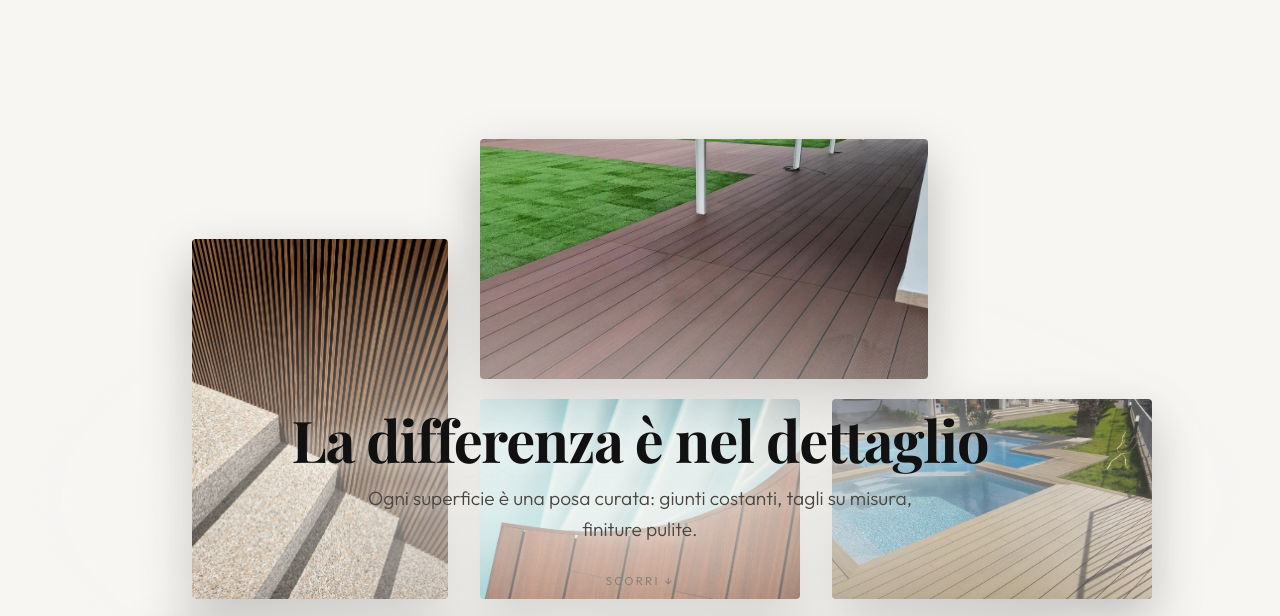
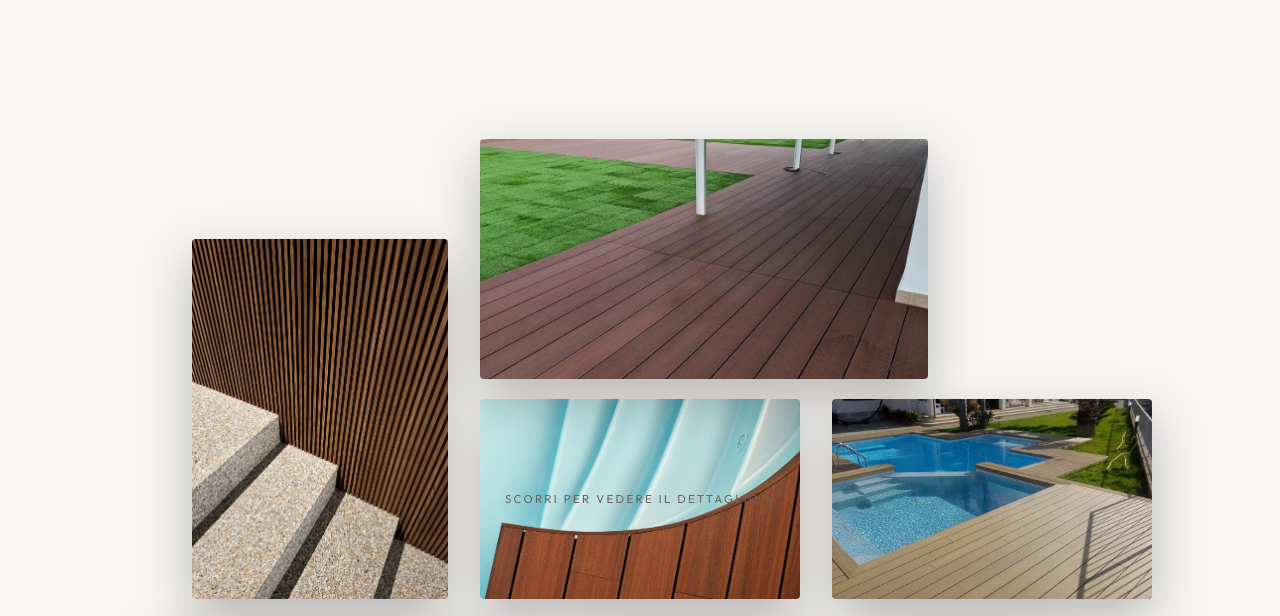
Before and after one commit to fbroccolini/Broccoliniparquet, a plain HTML site: page Broccoliniparquet/decking-wpc-esterni.html in a window 1280 px wide. Shown: the part 1223-1839 px from the top of the page. Drawn offline with nearby package versions, Linux system fonts and the light colour scheme; a web font is replaced by a local one.

Commit message:
Landing WPC: titolo sul frame finale del parallax + fix sgranatura
Sposta il titolo "La differenza e' nel dettaglio" sulla foto finale
(in alto a sinistra, con le annotazioni), invece di farlo sparire a
inizio scroll; all'avvio resta solo l'hint "Scorri". Rimuove
will-change dagli item del parallax: la texture non viene piu' scalata
a bassa risoluzione, quindi la foto finale e' nitida.

Co-Authored-By: Claude Opus 4.8 <noreply@anthropic.com>

```diff
--- a/Broccoliniparquet/decking-wpc-esterni.html
+++ b/Broccoliniparquet/decking-wpc-esterni.html
@@ -109,7 +109,7 @@
         /* ── ZOOM PARALLAX (nativo, no framework) — "La differenza è nel dettaglio" ── */
         .zp{position:relative;height:180vh;background:var(--bg)}
         .zp-sticky{position:sticky;top:0;height:100vh;overflow:hidden}
-        .zp-item{position:absolute;inset:0;display:flex;align-items:center;justify-content:center;will-change:transform}
+        .zp-item{position:absolute;inset:0;display:flex;align-items:center;justify-content:center}
         .zp-inner{position:relative;height:25vh;width:25vw;overflow:hidden;border-radius:4px;box-shadow:0 20px 50px rgba(0,0,0,0.25)}
         .zp-inner img{width:100%;height:100%;object-fit:cover;display:block}
         .zp-1 .zp-inner{top:-30vh;left:5vw;height:30vh;width:35vw}
@@ -118,10 +118,10 @@
         .zp-4 .zp-inner{top:27.5vh;left:5vw;height:25vh;width:20vw}
         .zp-5 .zp-inner{top:27.5vh;left:-22.5vw;height:25vh;width:30vw}
         .zp-6 .zp-inner{top:22.5vh;left:25vw;height:15vh;width:15vw}
-        .zp-caption{position:absolute;inset:0;z-index:20;display:flex;flex-direction:column;align-items:center;justify-content:center;text-align:center;pointer-events:none;padding:0 1.5rem;background:radial-gradient(ellipse 72% 46% at center,rgba(247,246,243,0.78) 0%,rgba(247,246,243,0) 72%)}
-        .zp-caption h2{font-family:var(--fd);font-weight:700;letter-spacing:-0.02em;line-height:1.05;font-size:clamp(2rem,5vw,3.6rem);color:var(--dark);max-width:20ch;text-shadow:0 1px 22px rgba(247,246,243,0.95)}
-        .zp-caption p{margin-top:0.9rem;color:#4a453f;font-weight:300;font-size:clamp(1rem,1.6vw,1.2rem);max-width:46ch;text-shadow:0 1px 16px rgba(247,246,243,0.95)}
-        .zp-hint{margin-top:1.7rem;font-size:0.72rem;letter-spacing:0.2em;text-transform:uppercase;color:#8a8377}
+        .zp-caption{position:absolute;inset:0;z-index:20;display:flex;flex-direction:column;align-items:center;justify-content:center;text-align:center;pointer-events:none;padding:0 1.5rem}
+        .zp-hint{font-size:0.72rem;letter-spacing:0.2em;text-transform:uppercase;color:#6a645c}
+        .zpa-copy{position:absolute;top:8%;left:5%;z-index:31;max-width:48%}
+        .zpa-copy h2{font-family:var(--fd);font-weight:700;font-size:clamp(1.9rem,4vw,3.4rem);line-height:1.04;letter-spacing:-0.02em;color:#1a1a1a;margin:0;text-shadow:0 1px 18px rgba(247,246,243,0.85)}
         /* annotazioni oro sul frame finale (piscina), overlay fisso: compaiono a fine zoom */
         .zp-anno{position:absolute;inset:0;z-index:30;pointer-events:none;opacity:0;transition:opacity .35s ease}
         .zpa-dot{position:absolute;width:12px;height:12px;border-radius:50%;background:var(--accent);transform:translate(-50%,-50%);box-shadow:0 0 0 6px rgba(196,168,130,0.28)}
@@ -371,11 +371,10 @@
 <section class="zp" aria-label="La differenza è nel dettaglio">
     <div class="zp-sticky">
         <div class="zp-caption">
-            <h2>La differenza è nel dettaglio</h2>
-            <p>Ogni superficie è una posa curata: giunti costanti, tagli su misura, finiture pulite.</p>
-            <span class="zp-hint">Scorri ↓</span>
+            <span class="zp-hint">Scorri per vedere il dettaglio ↓</span>
         </div>
         <div class="zp-anno" aria-hidden="true">
+            <div class="zpa-copy"><h2>La differenza<br>è nel dettaglio</h2></div>
             <span class="zpa-dot da"></span><span class="zpa-line la"></span><span class="zpa-label lba">doga sagomata sulla curva</span>
             <span class="zpa-dot db"></span><span class="zpa-line lb"></span><span class="zpa-label lbb">fuga al millimetro</span>
         </div>
```
